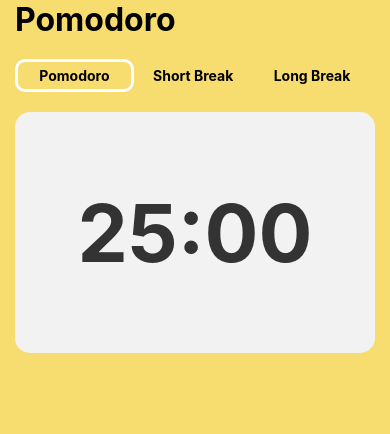
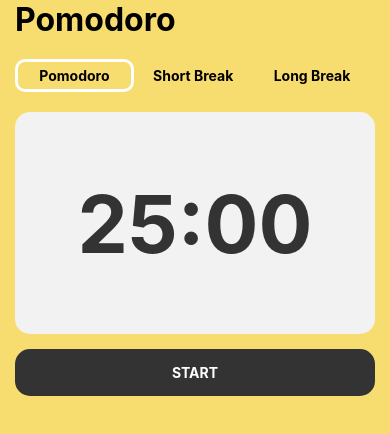
Before and after one commit to emmanuel-cruz-dev/pomodoro-react-native, a React Native app: screen / in a window 390 px wide. Shown: the top 434 px of the page. Built offline with nearby package versions, Linux system fonts and the light colour scheme.

Commit message:
agregando boton y manejando su textcontent con useState

```diff
--- a/App.js
+++ b/App.js
@@ -1,4 +1,11 @@
-import { StyleSheet, Platform, Text, View, SafeAreaView } from "react-native";
+import {
+  StyleSheet,
+  Platform,
+  Text,
+  View,
+  SafeAreaView,
+  TouchableOpacity,
+} from "react-native";
 import { useState } from "react";
 import Header from "./src/components/Header";
 import Timer from "./src/components/Timer";
@@ -9,6 +16,11 @@ export default function App() {
   const [isWorking, setIsWorking] = useState(false);
   const [time, setTime] = useState(25 * 60);
   const [currentTime, setCurrentTime] = useState("POMO" | "SHORT" | "BREAK");
+  const [isActive, setIsActive] = useState(false);
+
+  function handleStartStop() {
+    setIsActive(!isActive);
+  }
 
   return (
     <SafeAreaView
@@ -28,6 +40,11 @@ export default function App() {
           setCurrentTime={setCurrentTime}
         />
         <Timer time={time} />
+        <TouchableOpacity onPress={handleStartStop} style={styles.button}>
+          <Text style={{ color: "white", fontWeight: "bold" }}>
+            {isActive ? "STOP" : "START"}
+          </Text>
+        </TouchableOpacity>
       </View>
     </SafeAreaView>
   );
@@ -41,4 +58,11 @@ const styles = StyleSheet.create({
     fontSize: 32,
     fontWeight: "bold",
   },
+  button: {
+    alignItems: "center",
+    backgroundColor: "#333333",
+    padding: 15,
+    marginTop: 15,
+    borderRadius: 15,
+  },
 });
```
